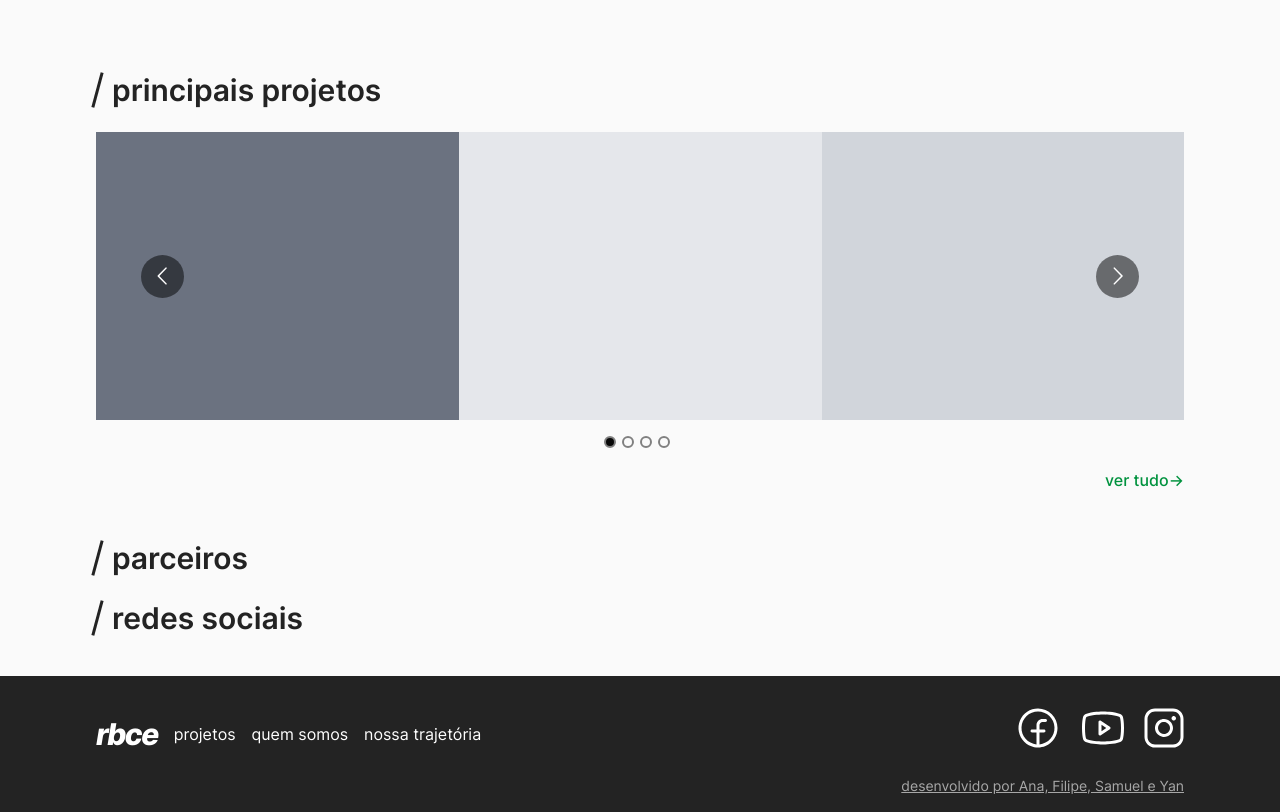
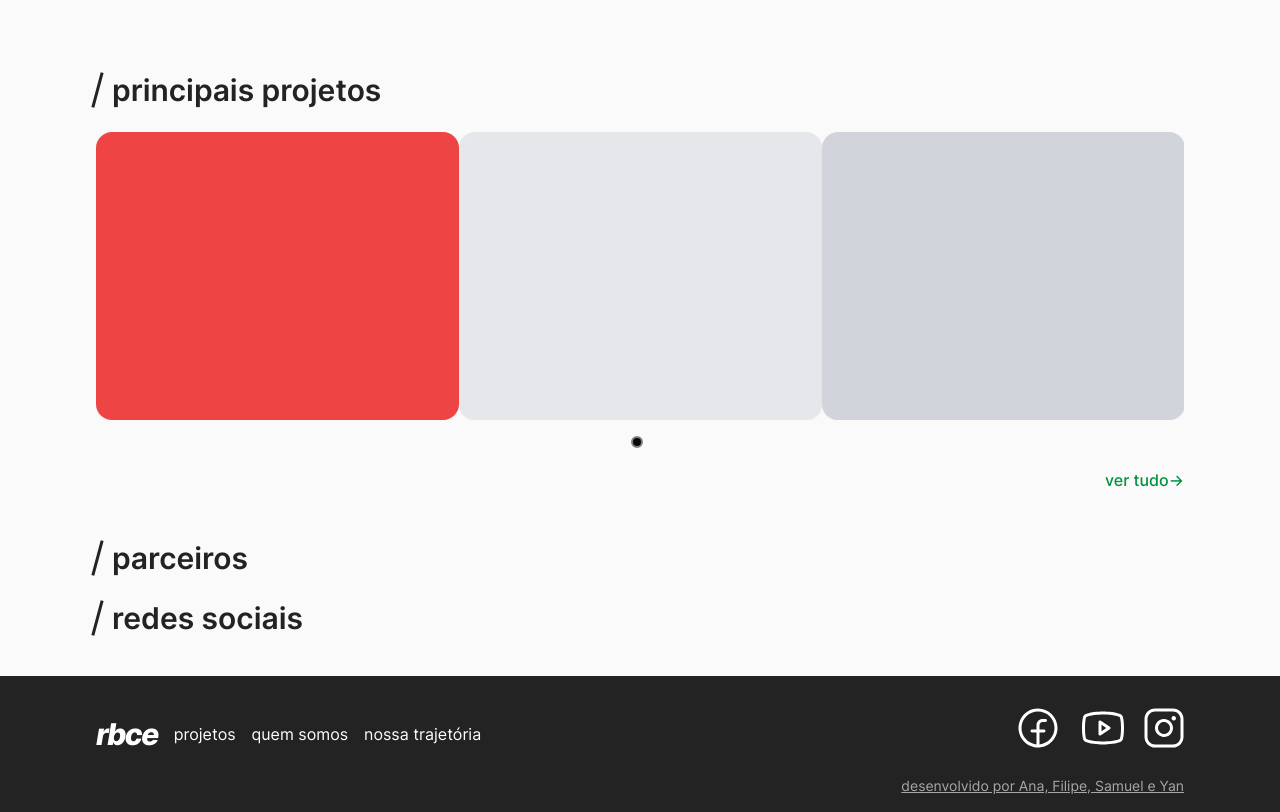
Before and after one commit to team-rbce/rbce, a React (Vite) app: page / in a window 1280 px wide. Shown: the part 1600-2412 px from the top of the page. Built offline with nearby package versions, Linux system fonts and the light colour scheme.

Commit message:
fixing mobile projects carousel

```diff
--- a/src/components/Carousel/ProjectsCarousel/ProjectsCaroulsel.jsx
+++ b/src/components/Carousel/ProjectsCarousel/ProjectsCaroulsel.jsx
@@ -1,12 +1,13 @@
 import React from 'react';
 import Carousel from 'react-multi-carousel';
 import 'react-multi-carousel/lib/styles.css';
+import './aa.css';
 
 export default function ProjectsCaroulsel() {
   const responsive = {
     superLargeDesktop: {
       breakpoint: { max: 4000, min: 1024 },
-      items: 4,
+      items: 3,
     },
     desktop: {
       breakpoint: { max: 1024, min: 768 },
@@ -21,14 +22,13 @@ export default function ProjectsCaroulsel() {
       items: 1,
     },
   };
+
   return (
 
-    <Carousel responsive={ responsive } showDots keyBoardControl customTransition="all .5" transitionDuration={ 500 } infinite draggable={ false } renderDotsOutside arrows>
-
-      <div className="h-72 bg-gray-500 w-full" />
-      <div className="h-72 bg-gray-200 w-full" />
-      <div className="h-72 bg-gray-300 w-full" />
-      <div className="h-72 bg-gray-100 w-full" />
+    <Carousel responsive={ responsive } showDots keyBoardControl transitionDuration={ 500 } draggable renderDotsOutside arrows removeArrowOnDeviceType={ ['tablet', 'mobile'] }>
+      <div className="h-72 bg-red-500 w-full rounded-2xl shadow-sm" />
+      <div className="h-72 bg-gray-200 w-full rounded-2xl shadow-sm" />
+      <div className="h-72 bg-gray-300 w-full rounded-2xl shadow-sm" />
 
     </Carousel>
 
--- /dev/null
+++ b/src/components/Carousel/ProjectsCarousel/aa.css
@@ -0,0 +1,12 @@
+.teste {
+  display: flex;
+  justify-content: space-around;
+  gap: 20px;
+  width: 100%;
+}
+
+@media screen and (max-width: 768px) {
+  .teste {
+   display: block;
+  }
+}
--- a/src/pages/Home/Home.jsx
+++ b/src/pages/Home/Home.jsx
@@ -23,7 +23,9 @@ export default function Home() {
         </div>
         <div className="mb-12">
           <Title>Principais projetos</Title>
-          <div className="relative pb-8"><ProjectsCaroulsel /></div>
+          <div className="relative pb-8">
+            <ProjectsCaroulsel />
+          </div>
           <Link to="projetos" className="text-right block lowercase after:content-['→'] text-color-tertiary after:text-base font-medium mt-4">Ver Tudo</Link>
         </div>
         <Title>Parceiros</Title>
```
